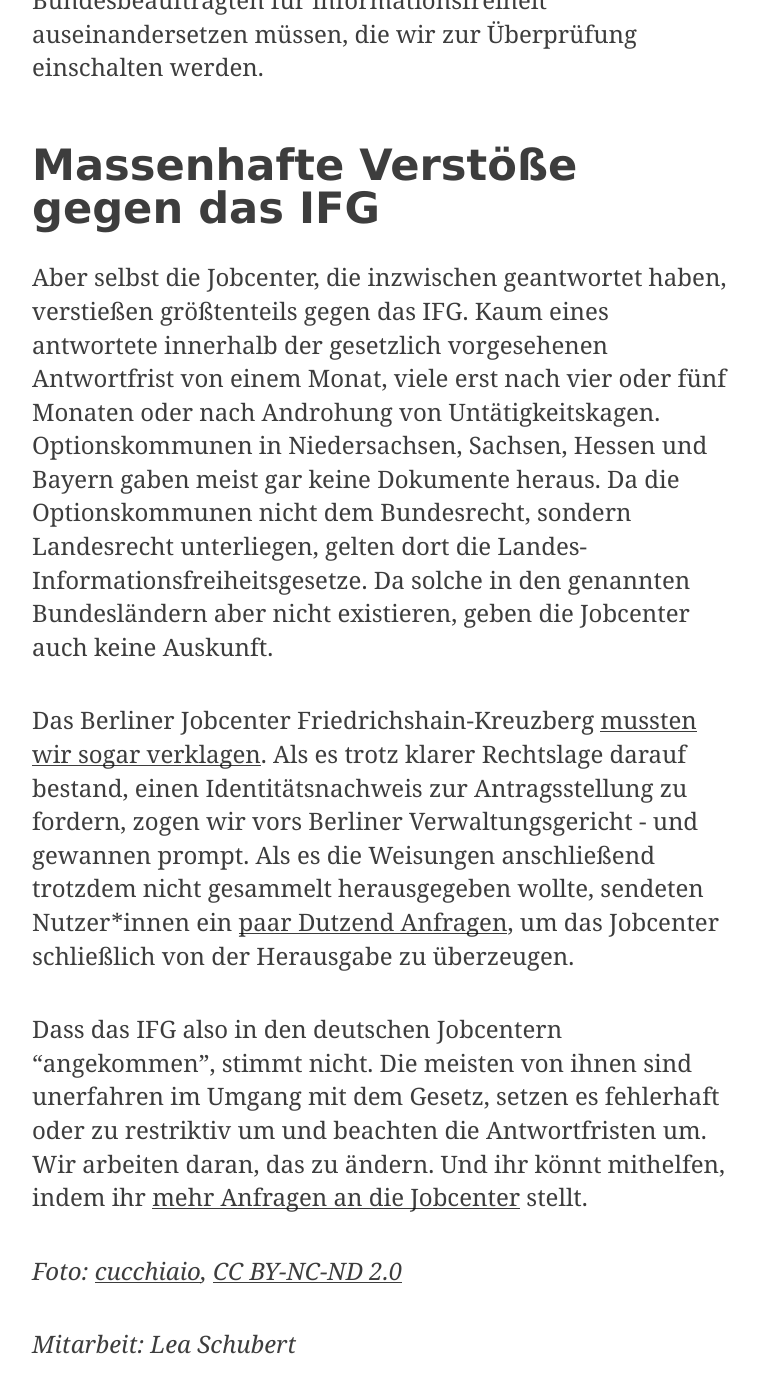
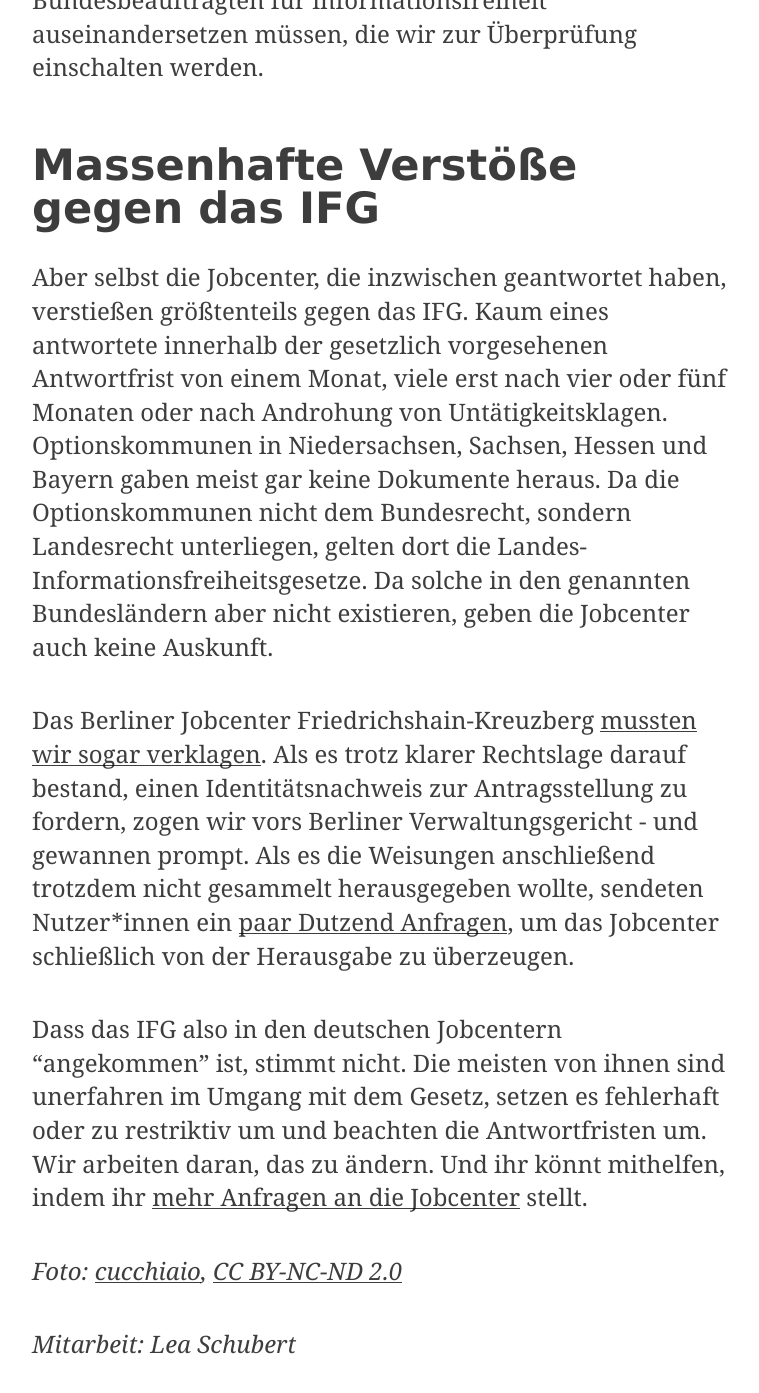
Before and after one commit to okfde/blog.fragdenstaat.de, a Jekyll site: the page built from _posts/2017/2017-11-06-1jahr-fragdasjobcenter.md, in a window 1280 px wide and 1400 px high, scrolled down 2181 px. Shown: the top 1393 px of the window, without its empty margins (258-1017 px from the left). Built offline with Jekyll 4.4.1, drawn with Linux system fonts in a browser that asks for light colours.

Commit message:
Update 2017-11-06-1jahr-fragdasjobcenter.md

```diff
--- a/_posts/2017/2017-11-06-1jahr-fragdasjobcenter.md
+++ b/_posts/2017/2017-11-06-1jahr-fragdasjobcenter.md
@@ -18,11 +18,11 @@ Bei 21 Prozent der Anfragen fehlt noch immer die Antwort. Rund [100 Jobcenter re
 
 ## Massenhafte Verstöße gegen das IFG
 
-Aber selbst die Jobcenter, die inzwischen geantwortet haben, verstießen größtenteils gegen das IFG. Kaum eines antwortete innerhalb der gesetzlich vorgesehenen Antwortfrist von einem Monat, viele erst nach vier oder fünf Monaten oder nach Androhung von Untätigkeitskagen. Optionskommunen in Niedersachsen, Sachsen, Hessen und Bayern gaben meist gar keine Dokumente heraus. Da die Optionskommunen nicht dem Bundesrecht, sondern Landesrecht unterliegen, gelten dort die Landes-Informationsfreiheitsgesetze. Da solche in den genannten Bundesländern aber nicht existieren, geben die Jobcenter auch keine Auskunft.
+Aber selbst die Jobcenter, die inzwischen geantwortet haben, verstießen größtenteils gegen das IFG. Kaum eines antwortete innerhalb der gesetzlich vorgesehenen Antwortfrist von einem Monat, viele erst nach vier oder fünf Monaten oder nach Androhung von Untätigkeitsklagen. Optionskommunen in Niedersachsen, Sachsen, Hessen und Bayern gaben meist gar keine Dokumente heraus. Da die Optionskommunen nicht dem Bundesrecht, sondern Landesrecht unterliegen, gelten dort die Landes-Informationsfreiheitsgesetze. Da solche in den genannten Bundesländern aber nicht existieren, geben die Jobcenter auch keine Auskunft.
 
 Das Berliner Jobcenter Friedrichshain-Kreuzberg [mussten wir sogar verklagen](http://blog.fragdenstaat.de/2017/jobcenter-klage-erfolgreich/). Als es trotz klarer Rechtslage darauf bestand, einen Identitätsnachweis zur Antragsstellung zu fordern, zogen wir vors Berliner Verwaltungsgericht - und gewannen prompt. Als es die Weisungen anschließend trotzdem nicht gesammelt herausgegeben wollte, sendeten Nutzer*innen ein [paar Dutzend Anfragen](https://fragdenstaat.de/behoerde/jobcenter-berlin-friedrichshain-kreuzberg/), um das Jobcenter schließlich von der Herausgabe zu überzeugen.
 
-Dass das IFG also in den deutschen Jobcentern “angekommen”, stimmt nicht. Die meisten von ihnen sind unerfahren im Umgang mit dem Gesetz, setzen es fehlerhaft oder zu restriktiv um und beachten die Antwortfristen um. Wir arbeiten daran, das zu ändern. Und ihr könnt mithelfen, indem ihr [mehr Anfragen an die Jobcenter](https://fragdenstaat.de/suche/?q=jobcenter) stellt.
+Dass das IFG also in den deutschen Jobcentern “angekommen” ist, stimmt nicht. Die meisten von ihnen sind unerfahren im Umgang mit dem Gesetz, setzen es fehlerhaft oder zu restriktiv um und beachten die Antwortfristen um. Wir arbeiten daran, das zu ändern. Und ihr könnt mithelfen, indem ihr [mehr Anfragen an die Jobcenter](https://fragdenstaat.de/suche/?q=jobcenter) stellt.
 
 *Foto: [cucchiaio](https://www.flickr.com/photos/cucchiaio/), [CC BY-NC-ND 2.0](https://creativecommons.org/licenses/by-nc-nd/2.0/)*
 
```
